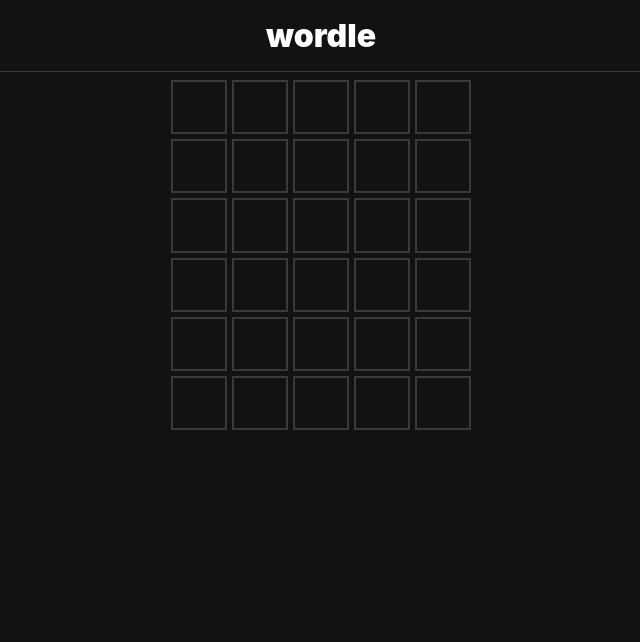
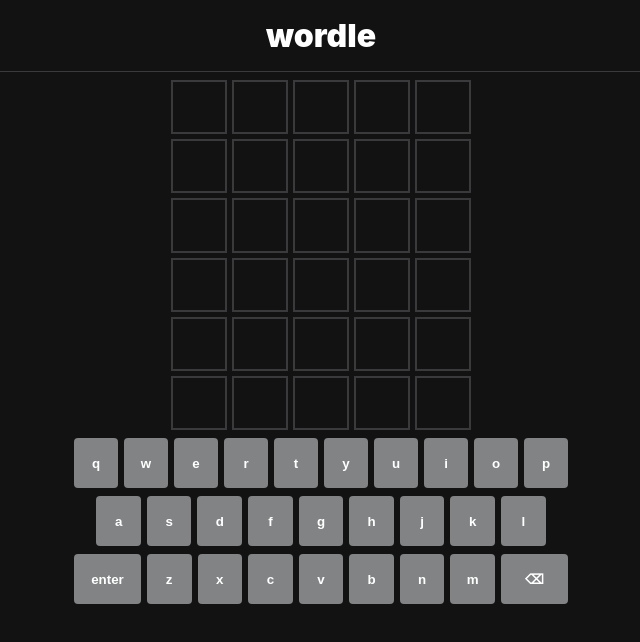
Before and after one commit to jasoncrout/wordle, a React (Create React App) app in the folder client/: page / in a window 1280 px wide. Shown: the top 642 px of the page, without its empty margins (319-959 px from the left). Built offline with nearby package versions, Linux system fonts and the light colour scheme; the HTML template or start-up script is replaced by a standard one.

Commit message:
feat: add keyboard

```diff
--- a/client/src/components/Game.css
+++ b/client/src/components/Game.css
@@ -0,0 +1,7 @@
+.Game {
+  width: 100%;
+  max-width: 500px;
+  display: flex;
+  flex-direction: column;
+  margin: 0 auto;
+}
--- a/client/src/components/Game.tsx
+++ b/client/src/components/Game.tsx
@@ -1,10 +1,10 @@
-import Board from './Board';
-import './Game.css';
-import Keyboard from './Keyboard';
+import Board from "./Board";
+import "./Game.css";
+import Keyboard from "./Keyboard";
 
 function Game() {
   return (
-    <div>
+    <div className="Game">
       <Board />
       <Keyboard />
     </div>
--- a/client/src/components/Keyboard.css
+++ b/client/src/components/Keyboard.css
@@ -0,0 +1,29 @@
+.Keyboard {
+  display: block;
+  justify-content: center;
+  align-items: center;
+  height: 200px;
+}
+
+.Keyboard-row {
+  display: flex;
+  width: 100%;
+  margin: 0 auto 8px;
+}
+
+.Keyboard-cell {
+  display: flex;
+  height: 50px;
+  border: 2px solid #3a3a3c;
+  box-sizing: border-box;
+  justify-content: center;
+  align-items: center;
+  flex: 1;
+  border: 0;
+  border-radius: 4px;
+  margin: 0 3px 0 3px;
+  background-color: #818384;
+  color: #fff;
+  font-weight: bold;
+  padding: 0;
+}
--- a/client/src/components/Keyboard.tsx
+++ b/client/src/components/Keyboard.tsx
@@ -1,9 +1,73 @@
-import './Keyboard.css';
+import { useState } from "react";
+import "./Keyboard.css";
 
 function Keyboard() {
+  const [keyboard] = useState([
+    [
+      { key: "q", size: 1 },
+      { key: "w", size: 1 },
+      { key: "e", size: 1 },
+      { key: "r", size: 1 },
+      { key: "t", size: 1 },
+      { key: "y", size: 1 },
+      { key: "u", size: 1 },
+      { key: "i", size: 1 },
+      { key: "o", size: 1 },
+      { key: "p", size: 1 },
+    ],
+    [
+      { key: "spacer", size: 0.5 },
+      { key: "a", size: 1 },
+      { key: "s", size: 1 },
+      { key: "d", size: 1 },
+      { key: "f", size: 1 },
+      { key: "g", size: 1 },
+      { key: "h", size: 1 },
+      { key: "j", size: 1 },
+      { key: "k", size: 1 },
+      { key: "l", size: 1 },
+      { key: "spacer", size: 0.5 },
+    ],
+    [
+      { key: "enter", size: 1.5 },
+      { key: "z", size: 1 },
+      { key: "x", size: 1 },
+      { key: "c", size: 1 },
+      { key: "v", size: 1 },
+      { key: "b", size: 1 },
+      { key: "n", size: 1 },
+      { key: "m", size: 1 },
+      { key: "⌫", size: 1.5 },
+    ],
+  ]);
+
   return (
     <div className="Keyboard">
-
+      {keyboard.map((row, rowIndex) => (
+        <div className="Keyboard-row" key={rowIndex}>
+          {row.map((cell, cellIndex) => {
+            if (cell.key === "spacer") {
+              return (
+                <div
+                  className="Keyboard-spacer"
+                  key={cellIndex}
+                  style={{ flex: cell.size }}
+                />
+              );
+            } else {
+              return (
+                <button
+                  className="Keyboard-cell"
+                  key={cellIndex}
+                  style={{ flex: cell.size }}
+                >
+                  {cell.key}
+                </button>
+              );
+            }
+          })}
+        </div>
+      ))}
     </div>
   );
 }
```
